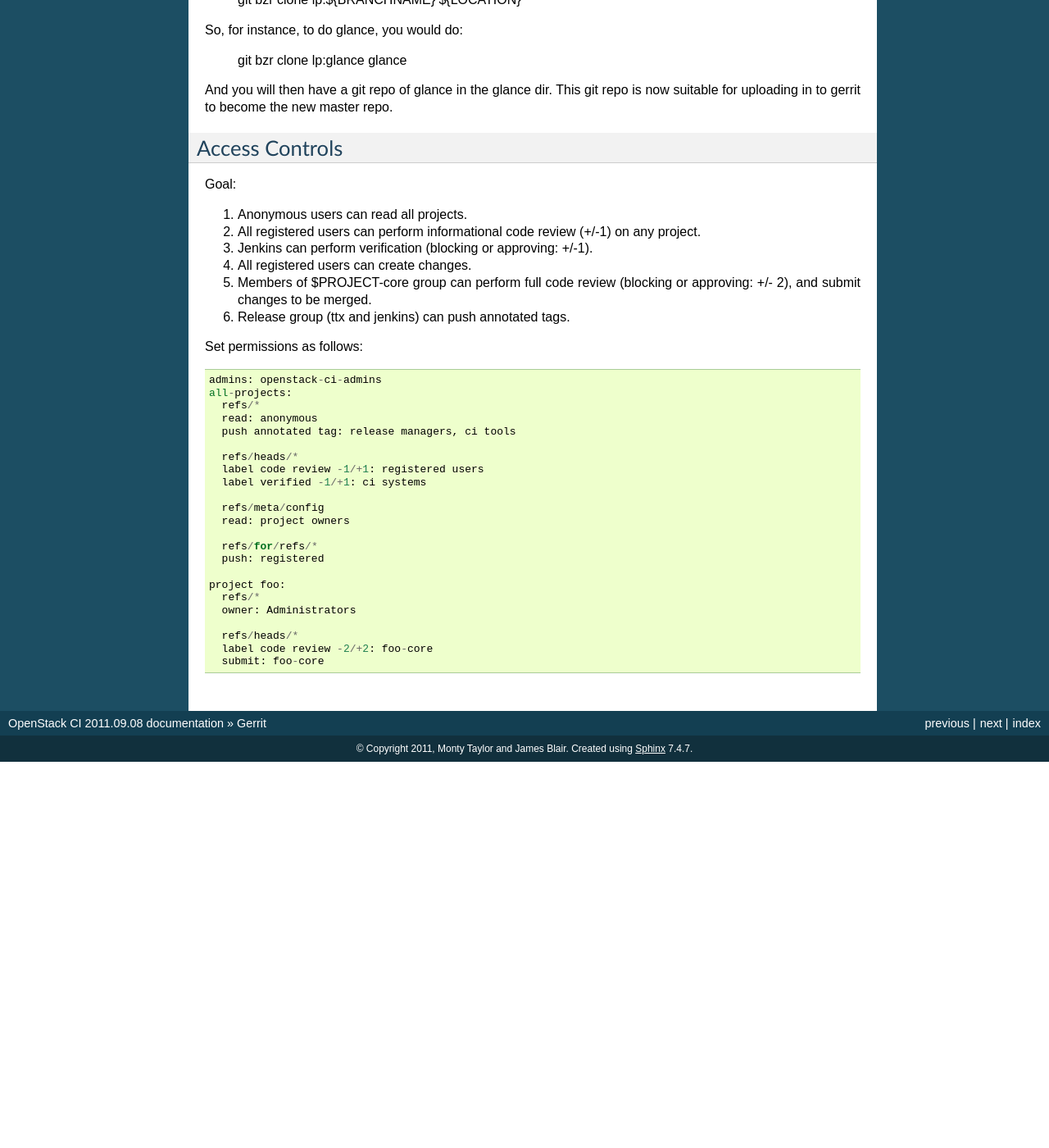
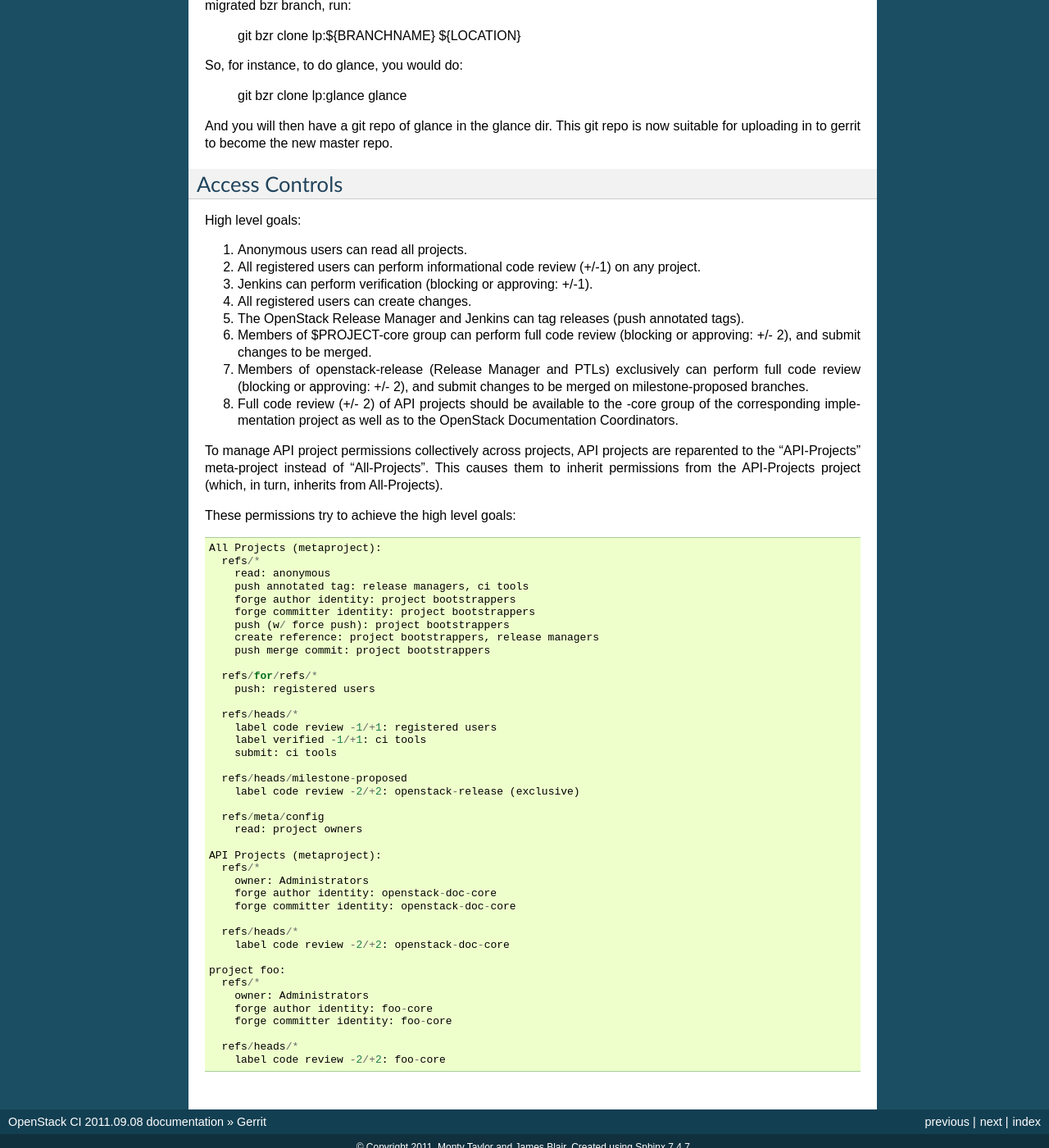
Before and after one commit to openstack-archive/devstack-gate, a Sphinx documentation site: the page built from doc/gerrit.rst, in a window 1280 px wide and 1400 px high, scrolled down 8834 px. Shown: the whole window at 82% size. Built offline with Sphinx 7.4.7, drawn with Linux system fonts in a browser that asks for light colours; before the commit the page ends 9763 px from its top, so only the background shows below that; some of the changed text lies outside the part shown.

Commit message:
Add API project docs.
Instructions on creating an API project (slightly different than normal).
Cleaned up/updated ACLs section.

Change-Id: I494d216d44618ceb218fa07e258965e4b77405cd

```diff
--- a/doc/gerrit.rst
+++ b/doc/gerrit.rst
@@ -466,24 +466,27 @@
 Creating a Project in Gerrit
 ============================
 
-using ssh key of a gerrit admin::
+Using ssh key of a gerrit admin (you)::
 
-  ssh -p 29418 review.openstack.org gerrit create-project --name openstack/project
+  ssh -p 29418 review.openstack.org gerrit create-project --name openstack/PROJECT
 
-Grant the user the following privileges:
+If the project is an API project (eg, image-api), we want it to share
+some extra permissions that are common to all API projects (eg, the
+OpenStack documentation coordinators can approve changes, see
+:ref:`acl`).  Run the following command to reparent the project if it
+is an API project::
 
-* push
-* push merge commit
-* forge committer
-* forge author
-* create reference
+  ssh -p 29418 gerrit.openstack.org gerrit set-project-parent --parent API-Projects openstack/PROJECT
+
+Add yourself to the "Project Bootstrappers" group in Gerrit which will
+give you permissions to push to the repo bypassing code review.
 
 Do the initial push of the project with::
 
-  git push ssh://USERNAME@review.openstack.org:29418/openstack/project.git HEAD:refs/heads/master
+  git push ssh://USERNAME@review.openstack.org:29418/openstack/PROJECT.git HEAD:refs/heads/master
 
-Remove the above privileges, and then set the access controls as
-specified in :ref:`acl`.
+Remove yourself from the "Project Bootstrappers" group, and then set
+the access controls as specified in :ref:`acl`.
 
 Have Jenkins Monitor a Gerrit Project
 =====================================
@@ -564,39 +567,69 @@
 Access Controls
 ***************
 
-Goal:
+High level goals:
 
 #. Anonymous users can read all projects.
 #. All registered users can perform informational code review (+/-1)
    on any project.
 #. Jenkins can perform verification (blocking or approving: +/-1).
 #. All registered users can create changes.
+#. The OpenStack Release Manager and Jenkins can tag releases (push
+   annotated tags).
 #. Members of $PROJECT-core group can perform full code review
    (blocking or approving: +/- 2), and submit changes to be merged.
-#. Release group (ttx and jenkins) can push annotated tags.
+#. Members of openstack-release (Release Manager and PTLs) exclusively
+   can perform full code review (blocking or approving: +/- 2), and
+   submit changes to be merged on milestone-proposed branches.
+#. Full code review (+/- 2) of API projects should be available to the
+   -core group of the corresponding implementation project as well as to
+   the OpenStack Documentation Coordinators.
 
-Set permissions as follows::
+To manage API project permissions collectively across projects, API
+projects are reparented to the "API-Projects" meta-project instead of
+"All-Projects".  This causes them to inherit permissions from the
+API-Projects project (which, in turn, inherits from All-Projects).
 
-  admins: openstack-ci-admins
-  all-projects:
+These permissions try to achieve the high level goals::
+
+  All Projects (metaproject):
     refs/*
-    read: anonymous
-    push annotated tag: release managers, ci tools
+      read: anonymous
+      push annotated tag: release managers, ci tools
+      forge author identity: project bootstrappers
+      forge committer identity: project bootstrappers
+      push (w/ force push): project bootstrappers
+      create reference: project bootstrappers, release managers
+      push merge commit: project bootstrappers
+
+    refs/for/refs/*
+      push: registered users
 
     refs/heads/*
-    label code review -1/+1: registered users
-    label verified -1/+1: ci systems
+      label code review -1/+1: registered users
+      label verified -1/+1: ci tools
+      submit: ci tools
+
+    refs/heads/milestone-proposed
+      label code review -2/+2: openstack-release (exclusive)
 
     refs/meta/config
-    read: project owners
+      read: project owners
 
-    refs/for/refs/*
-    push: registered
+  API Projects (metaproject):
+    refs/*
+      owner: Administrators
+      forge author identity: openstack-doc-core
+      forge committer identity: openstack-doc-core
+
+    refs/heads/*
+      label code review -2/+2: openstack-doc-core
 
   project foo:
     refs/*
-    owner: Administrators
+      owner: Administrators
+      forge author identity: foo-core
+      forge committer identity: foo-core
 
     refs/heads/*
-    label code review -2/+2: foo-core
-    submit: foo-core
+      label code review -2/+2: foo-core
```
